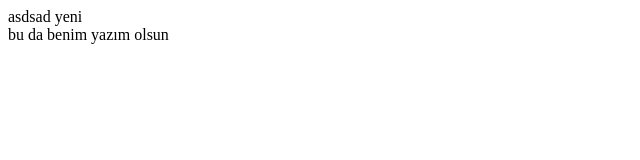
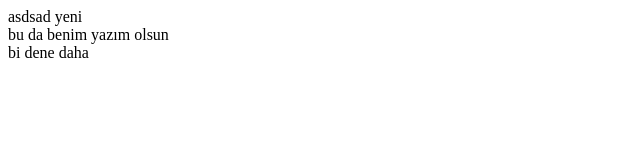
Before and after one commit to veliceri/hello-worl, a plain HTML site: page index.html in a window 1280 px wide. Shown: the whole page, without its empty margins (0-640 px from the left). Drawn offline with Linux system fonts and the light colour scheme.

Commit message:
veli nin kodları

```diff
--- a/index.html
+++ b/index.html
@@ -7,6 +7,9 @@
 		<div>
 			bu da benim yazım olsun
 		</div>
+		<div>
+			bi dene daha
+			</div>
 	</body>
 
 
```
